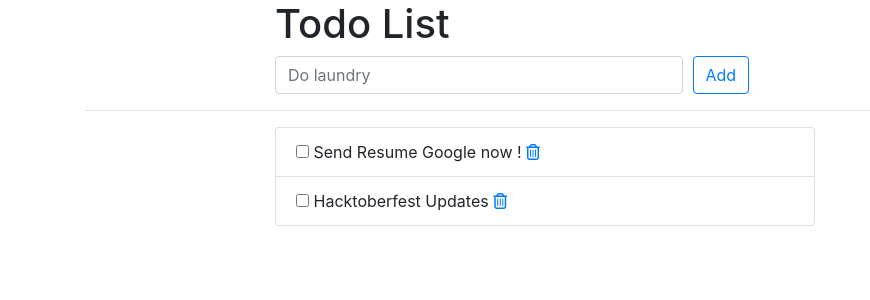
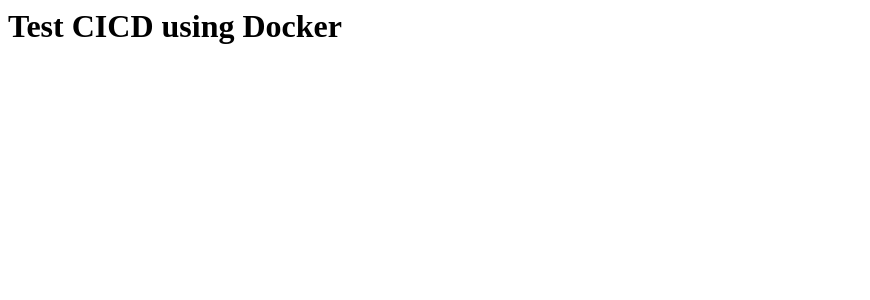
Before and after one commit to PradnyaMhatre/cicd_pipeline, a Django app: page /todos/ in a window 1280 px wide. Shown: the top 300 px of the page, without its empty margins (0-870 px from the left). Run offline with Django 4.2, Linux system fonts and the light colour scheme; data comes from the database, SQL or seed files in the repository; some libraries are stand-ins or nearby versions.

Commit message:
idx changes

```diff
--- a/django-todo/todos/templates/todos/index.html
+++ b/django-todo/todos/templates/todos/index.html
@@ -1,64 +1,15 @@
-{% extends 'todos/base.html' %}
-
-{% block title %}
-<title>Todo list</title>
-{% endblock %}
-
-{% block content %}
+<title>Pradnya</title>
 <div class="container">
 
-  <!-- title row -->
   <div class="row">
     <div class="offset-md-2 col-lg-9">
       <div class="page-header">
         <h1>
-          Todo List
+		Test CICD using Docker
         </h1>
       </div>
     </div>
   </div>
 
-  <!-- Add a todo row -->
-  <div class="row">
-    <div class="offset-md-2 col-lg-9">
-      <form method="post" action="{% url 'todos:add' %}">
-        {% csrf_token %}
-        <div class="form-row">
-          <div class="col-md-6">
-            <input type="text" class="form-control" name="title" placeholder="Do laundry" required>
-          </div>
-          <div class="col-md-6">
-            <button type="submit" name="submit" class="btn btn-outline-primary">
-              Add
-            </button>
-          </div>
-        </div>
-      </form>
-    </div>
-  </div>
-  <hr />
 
-  <!-- todo list row -->
-  <div class="row">
-    <div class="offset-md-2 col-lg-6">
-      <div class="list-group">
-        {% for todo in todo_list %}
-        <div class="list-group-item {% if todo.isCompleted %} todo-complete {% endif %}">
-          <form style="display: inline;" method="post" action="{% url 'todos:update' todo.id %}">
-            {% csrf_token %}
-            <input type="checkbox" name="isCompleted" onchange="this.form.submit()" {% if todo.isCompleted %} checked
-              {% endif %} class="todo-status-checkbox"
-              title="{% if not todo.isCompleted %} mark as done {% else %} mark undone {% endif %}">
-          </form>
-          {{ todo.title }}
-          <a href="{% url 'todos:delete' todo.id %}" title="Delete">
-            <i class="far fa-trash-alt"></i>
-          </a>
-        </div>
-        {% endfor %}
-      </div>
-    </div>
-  </div>
 </div>
-
-{% endblock %}
```
